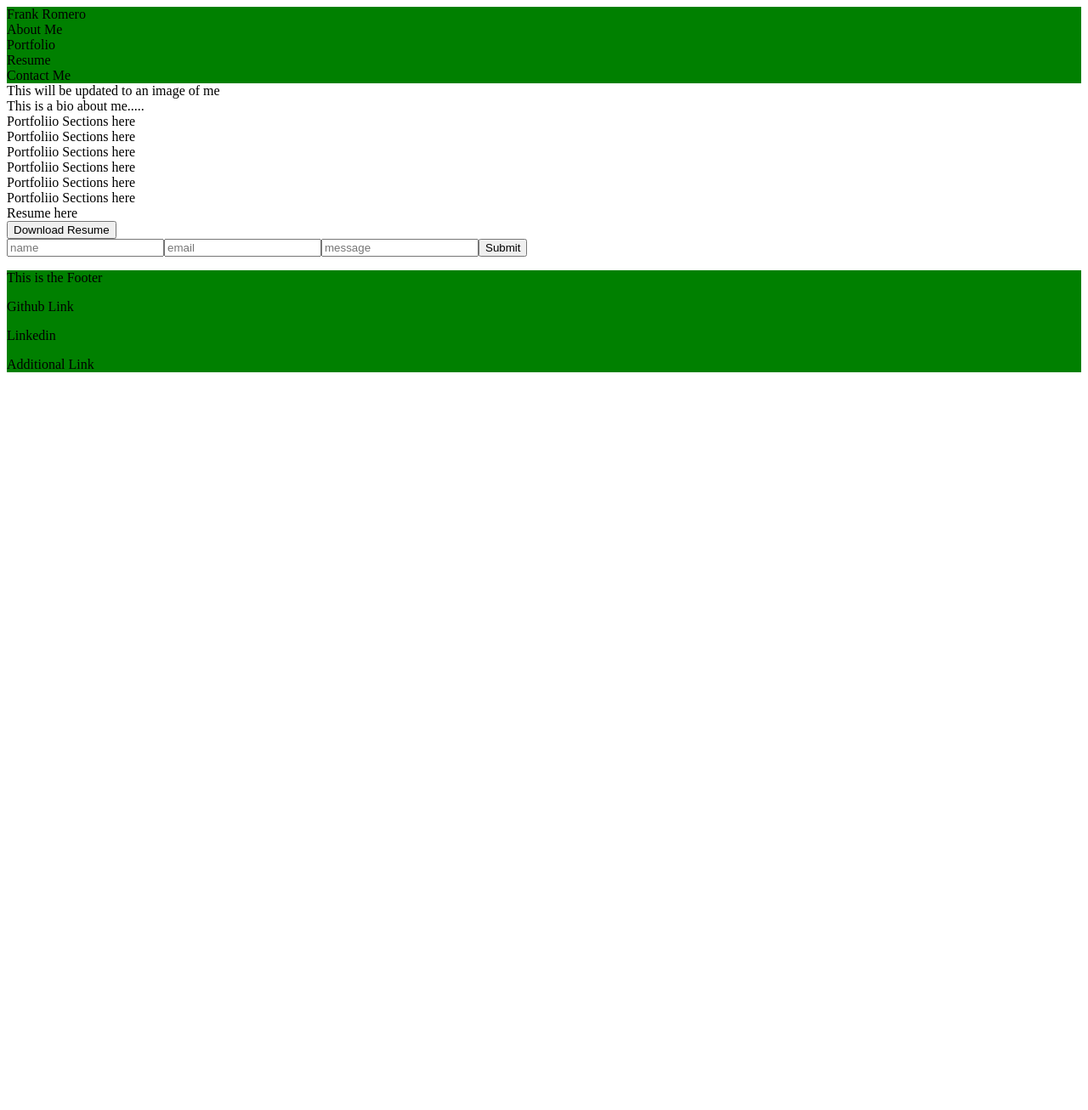
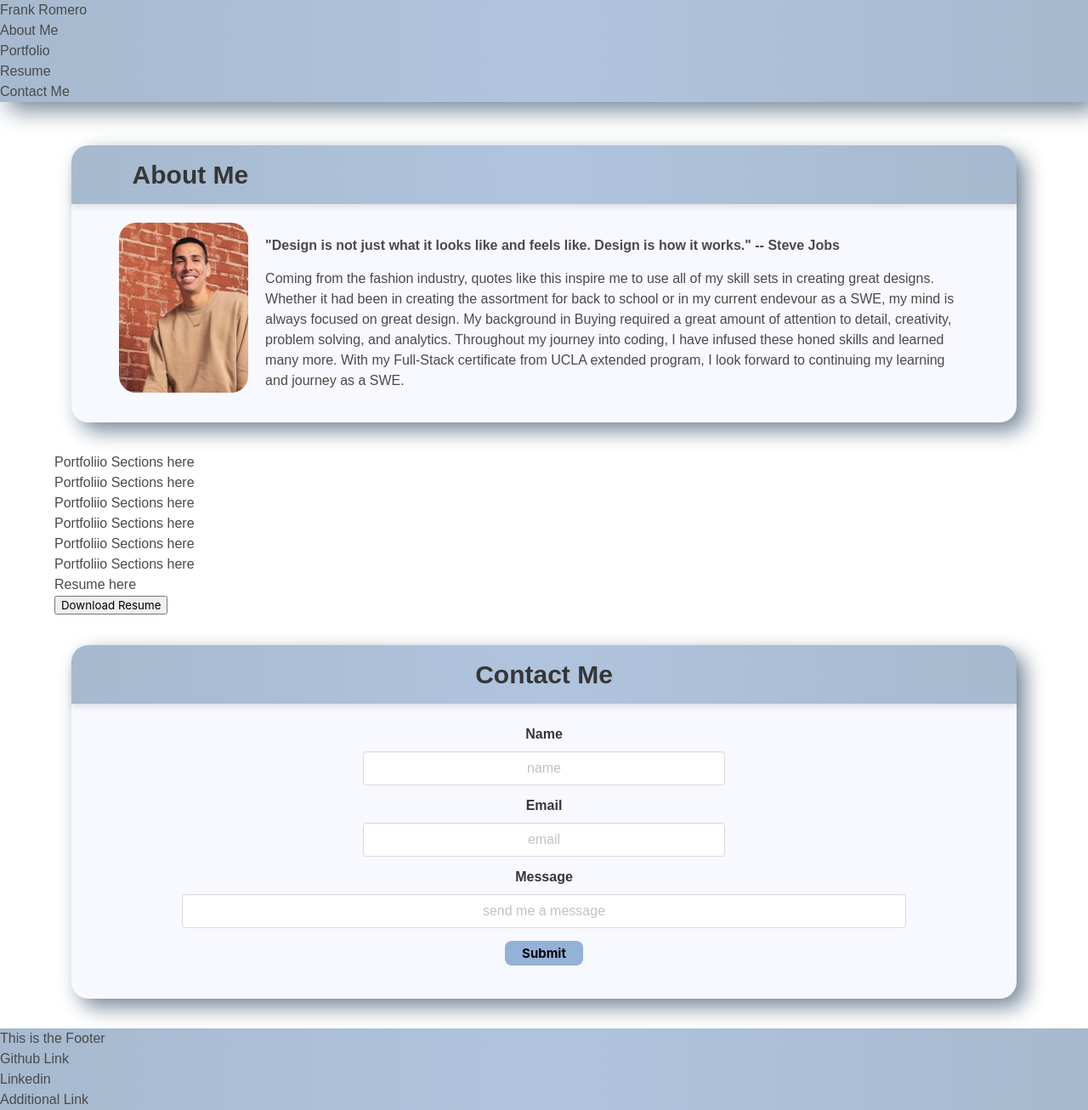
Before and after one commit to FROMERO63/ReactToMyPortfolio, a React (Vite) app: page / in a window 1280 px wide. Shown: the whole page at 85% size. Before the commit the page ends 800 px from the top, so only its background shows below. Built offline with nearby package versions, Linux system fonts and the light colour scheme.

Commit message:
added styling to AboutMe and ContactMe sections

```diff
--- a/index.html
+++ b/index.html
@@ -4,6 +4,7 @@
     <meta charset="UTF-8" />
     <link rel="icon" type="image/svg+xml" href="/vite.svg" />
     <meta name="viewport" content="width=device-width, initial-scale=1.0" />
+    <link rel="stylesheet" href="https://cdn.jsdelivr.net/npm/bulma@0.9.4/css/bulma.min.css">
     <title>React Router</title>
   </head>
   <body>
--- a/package.json
+++ b/package.json
@@ -12,6 +12,7 @@
   "dependencies": {
     "axios": "^1.3.5",
     "bootstrap": "^5.2.3",
+    "bulma": "^0.9.4",
     "react": "^18.2.0",
     "react-dom": "^18.2.0",
     "react-router-dom": "^6.10.0"
--- a/src/App.jsx
+++ b/src/App.jsx
@@ -2,6 +2,7 @@
 import { Outlet } from 'react-router-dom';
 import Header from './components/Header';
 import Footer from './components/Footer';
+import 'bulma/css/bulma.min.css';
 
 function App() {
   return (
--- a/src/components/UI/AboutMe.jsx
+++ b/src/components/UI/AboutMe.jsx
@@ -1,11 +1,22 @@
+import profilePhoto from './profilePic.jpg'
+
+
 export default function AboutMe() {
     return (
-      <section className="aboutMeContainer">
-        <div>
-            This will be updated to an image of me
-        </div>
-        <div>
-          This is a bio about me.....
+      <section id="aboutMeContainer">
+        <div class="card" id="aboutMeCard">
+          <header class="card-header" id="aboutMeHeader">
+            <p class="card-header-title">About Me</p>
+          </header>
+          <div class="card-content" id="aboutMeContent">
+          <img src={profilePhoto}  alt="Profile photo" width="500" height="600" id="profileImg"></img>
+              <div id="bio">
+              <p id="quote" >"Design is not just what it looks like and feels like. Design is how it works." -- Steve Jobs</p>
+              </div>
+              <div id="bio">
+              <p>Coming from the fashion industry, quotes like this inspire me to use all of my skill sets in creating great designs. Whether it had been in creating the assortment for back to school or in my current endevour as a SWE, my mind is always focused on great design. My background in Buying required a great amount of attention to detail, creativity, problem solving, and analytics. Throughout my journey into coding, I have infused these honed skills and learned many more. With my Full-Stack certificate from UCLA extended program, I look forward to continuing my learning and journey as a SWE.</p>
+              </div>
+            </div>
         </div>
       </section>
     );
--- a/src/components/UI/Contact.jsx
+++ b/src/components/UI/Contact.jsx
@@ -1,11 +1,29 @@
 export default function Contact() {
     return (
-      <section className="contactContainer">
-        <form>
-            <input placeholder="name" type="name"></input>
-            <input placeholder="email" type="email"></input>
-            <input placeholder="message" type="text"></input>
-            <button tyoe="submit">Submit</button>
+      <section id="contactContainer">
+        <form class="card" id="contactCard">
+          <header class="card-header" id="cardHeader">
+            <p class="card-header-title is-centered">Contact Me</p>
+          </header>
+          <div class="card-content">
+            <div class="field">
+              <label class="label">Name</label>
+                <input class="input" placeholder="name" type="name"></input>
+            </div>
+            <div class="field">
+              <label class="label">Email</label>
+                <input class="input" placeholder="email" type="email"></input>
+            </div>
+            <div id="textareaContainer">
+              <label class="label">Message</label>
+                <div class="control">
+                  <input class="input" id="textInput" placeholder="send me a message" type="textarea"></input>
+                </div>
+            </div>
+            <div class="field">
+            <button id="submitButton" type="submit">Submit</button>
+            </div>
+          </div>
         </form>
       </section>
     );
--- a/src/index.css
+++ b/src/index.css
@@ -1,7 +1,111 @@
+*{
+    font-family: Arial, Helvetica, sans-serif;
+}
+
 #navContainer {
-    background-color: green;
+    background:linear-gradient( to right, rgb(166, 185, 206), lightsteelblue, rgb(166, 185, 206));
+    box-shadow: 10px 10px 25px lightslategray;
 }
 
 #footerContainer {
-    background-color: green;
+    background:linear-gradient( to right, rgb(166, 185, 206), lightsteelblue, rgb(166, 185, 206))
 }
+
+/* About me section*/
+#aboutMeContainer{
+    background-color: transparent;
+    margin: 25px 10px;
+    padding: 10px;
+}
+
+#aboutMeCard{
+    background-color: ghostwhite;
+    border-radius: 20px;
+    box-shadow: 10px 10px 25px lightslategray;
+}
+
+#aboutMeHeader {
+    background:linear-gradient( to right, rgb(166, 185, 206), lightsteelblue, rgb(166, 185, 206));
+    border-top-right-radius: 20px;
+    border-top-left-radius: 20px;
+    font-size: 30px;
+    padding-left: 5%;
+}
+
+#aboutMeContent {
+    padding: 2% 5%;
+    height: fit-content;
+}
+
+#profileImg {
+    max-width: fit-content;
+    max-height: 200px;
+    float: left;
+    border-radius: 20px;
+}
+
+#bio {
+    margin: 15px;
+    display: flex;
+    padding-left: 20px;
+}
+
+#quote {
+    font-weight: bold;
+}
+
+/* Contact me section*/
+#contactCard{
+    background-color: ghostwhite;
+    border-radius: 20px;
+    box-shadow: 10px 10px 25px lightslategray;
+}
+
+#contactContainer{
+    background-color: transparent;
+    margin: 25px 10px;
+    padding: 10px;
+}
+
+#cardHeader {
+    background:linear-gradient( to right, rgb(166, 185, 206), lightsteelblue, rgb(166, 185, 206));
+    border-top-right-radius: 20px;
+    border-top-left-radius: 20px;
+    font-size: 30px;
+}
+
+.field {
+    text-align: center;
+    padding: 0 30%;
+}
+
+.input {
+    text-align: center;
+    font-family: Arial, Helvetica, sans-serif;
+}
+
+#textInput {
+    font-family: Arial, Helvetica, sans-serif;
+}
+
+#textareaContainer {
+    text-align: center;
+    padding: 0 10%;
+}
+
+#submitButton {
+   margin: 15px;
+   font-weight: bold;
+   padding: 5px 20px;
+   font-size: 15px;
+   border-radius: 8px;
+   border: none;
+   background-color: rgb(148, 177, 216);
+   transition-duration: 0.4s;
+}
+
+#submitButton:hover {
+    background-color: rgb(78, 135, 211);
+    color: white;
+    cursor: pointer;
+}
```
Also changed, not shown: src/components/UI/profilePic.jpg (added), 1 other file (tests, documents, lock files or other folders). Lines whose indentation alone changed are shown as unchanged.
